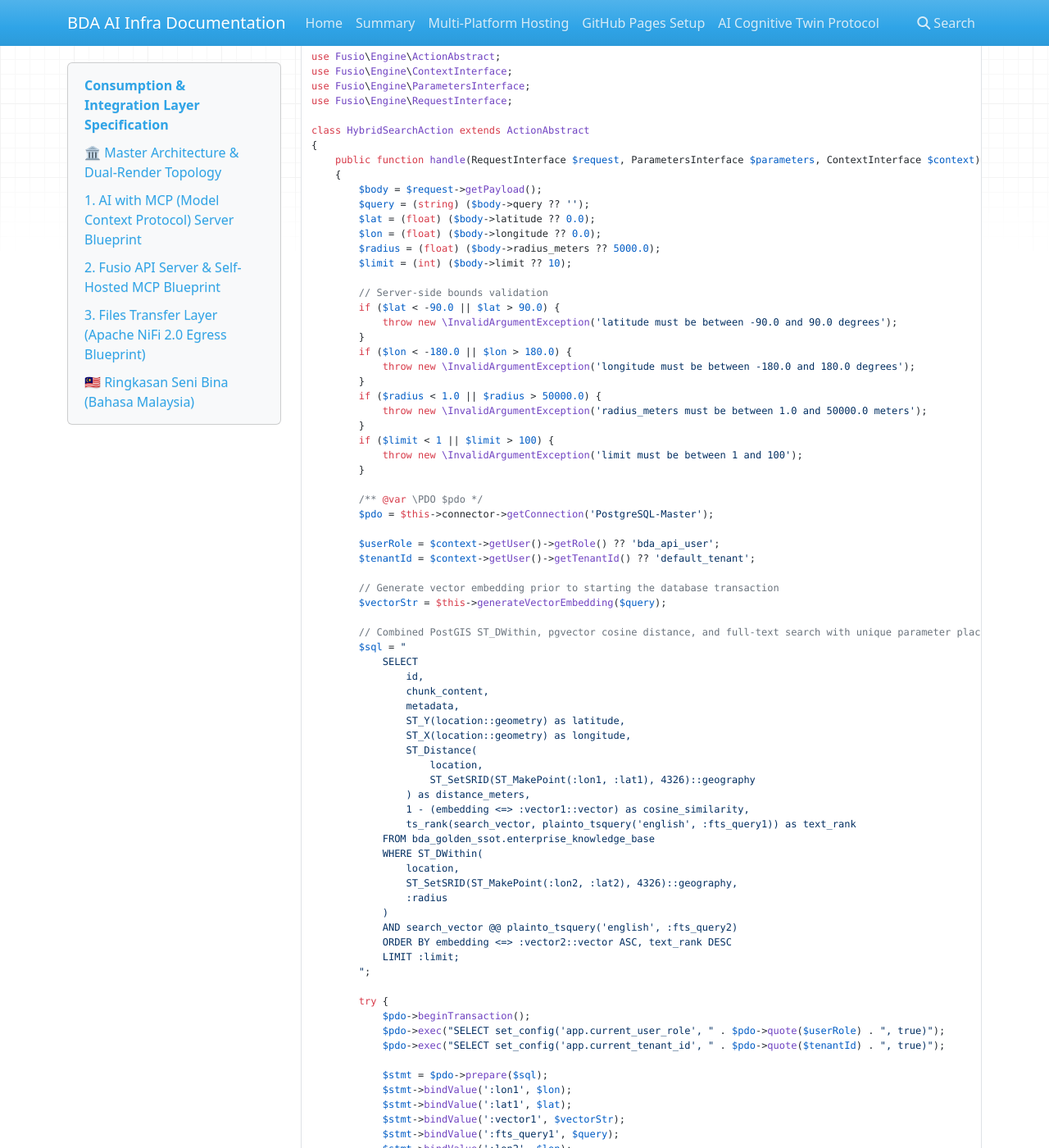
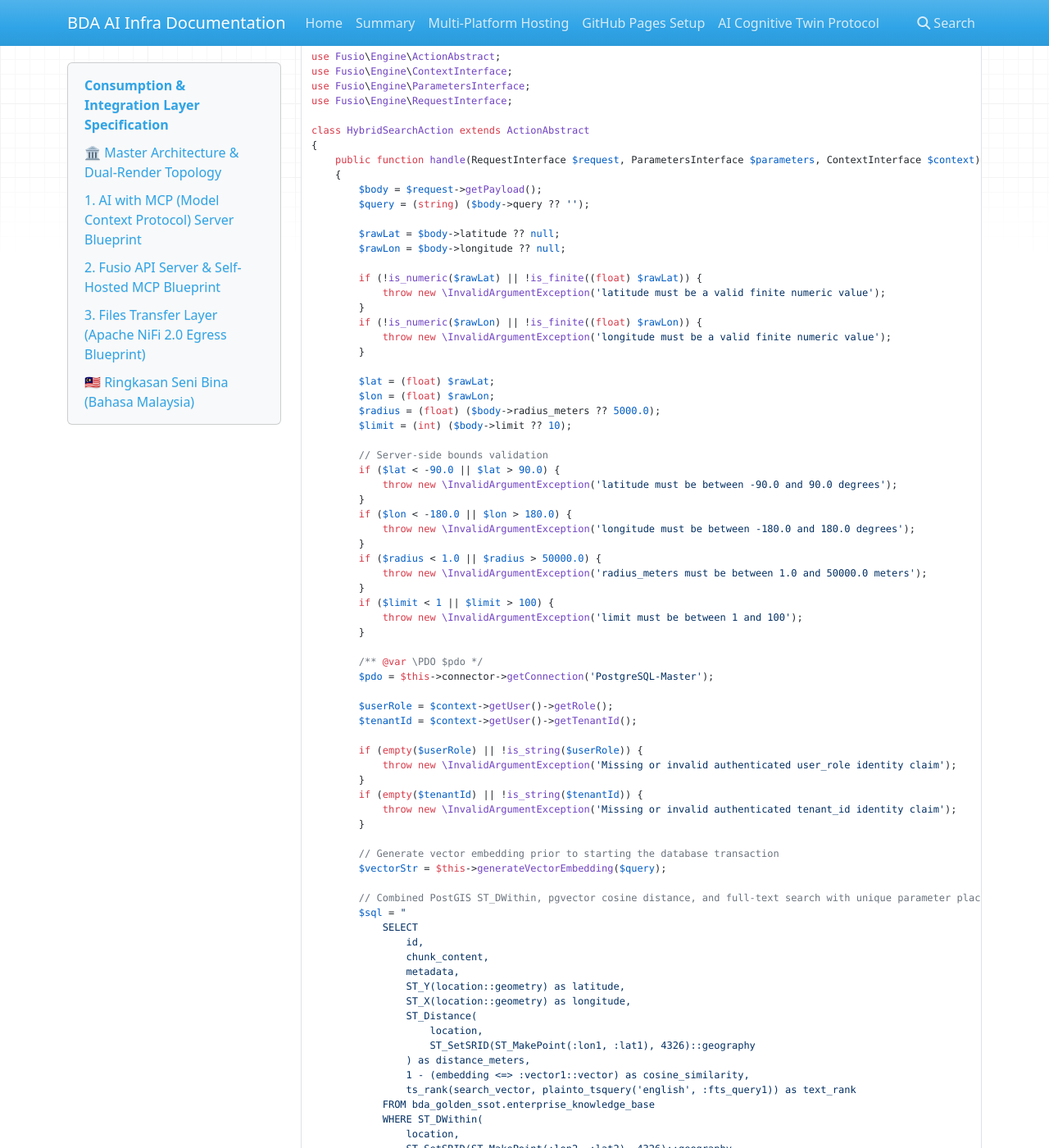
Before and after one commit to linuxmalaysia/bda-ai-infra, an MkDocs documentation site: the page built from docs/reference/consumption-and-integration-layer.md, in a window 1280 px wide and 1400 px high, scrolled down 10139 px. Shown: the whole window at 82% size. Built offline with MkDocs 1.6.1, drawn with Linux system fonts in a browser that asks for light colours; nearby versions of some CDN libraries; some of the changed text lies outside the part shown.

Commit message:
docs: add strict lat/lon numeric validation, identity claim checks, and mTLS certs
- Enforces numeric and finite validation for latitude and longitude in HybridSearchAction.
- Requires valid user_role and tenant_id identity claims before configuring PostgreSQL RLS context.
- Configures CURLOPT_SSLCERT and CURLOPT_SSLKEY in IngestAction for mTLS client verification.

Co-authored-by: google-labs-jules[bot] <161369871+google-labs-jules[bot]@users.noreply.github.com>

```diff
--- a/docs/reference/consumption-and-integration-layer.md
+++ b/docs/reference/consumption-and-integration-layer.md
@@ -576,8 +576,19 @@ class HybridSearchAction extends ActionAbstract
     {
         $body = $request->getPayload();
         $query = (string) ($body->query ?? '');
-        $lat = (float) ($body->latitude ?? 0.0);
-        $lon = (float) ($body->longitude ?? 0.0);
+
+        $rawLat = $body->latitude ?? null;
+        $rawLon = $body->longitude ?? null;
+
+        if (!is_numeric($rawLat) || !is_finite((float) $rawLat)) {
+            throw new \InvalidArgumentException('latitude must be a valid finite numeric value');
+        }
+        if (!is_numeric($rawLon) || !is_finite((float) $rawLon)) {
+            throw new \InvalidArgumentException('longitude must be a valid finite numeric value');
+        }
+
+        $lat = (float) $rawLat;
+        $lon = (float) $rawLon;
         $radius = (float) ($body->radius_meters ?? 5000.0);
         $limit = (int) ($body->limit ?? 10);
 
@@ -598,8 +609,15 @@ class HybridSearchAction extends ActionAbstract
         /** @var \PDO $pdo */
         $pdo = $this->connector->getConnection('PostgreSQL-Master');
 
-        $userRole = $context->getUser()->getRole() ?? 'bda_api_user';
-        $tenantId = $context->getUser()->getTenantId() ?? 'default_tenant';
+        $userRole = $context->getUser()->getRole();
+        $tenantId = $context->getUser()->getTenantId();
+
+        if (empty($userRole) || !is_string($userRole)) {
+            throw new \InvalidArgumentException('Missing or invalid authenticated user_role identity claim');
+        }
+        if (empty($tenantId) || !is_string($tenantId)) {
+            throw new \InvalidArgumentException('Missing or invalid authenticated tenant_id identity claim');
+        }
 
         // Generate vector embedding prior to starting the database transaction
         $vectorStr = $this->generateVectorEmbedding($query);
```
Also changed, not shown: other parts of docs/reference/consumption-and-integration-layer.md (+2 -0 lines).
